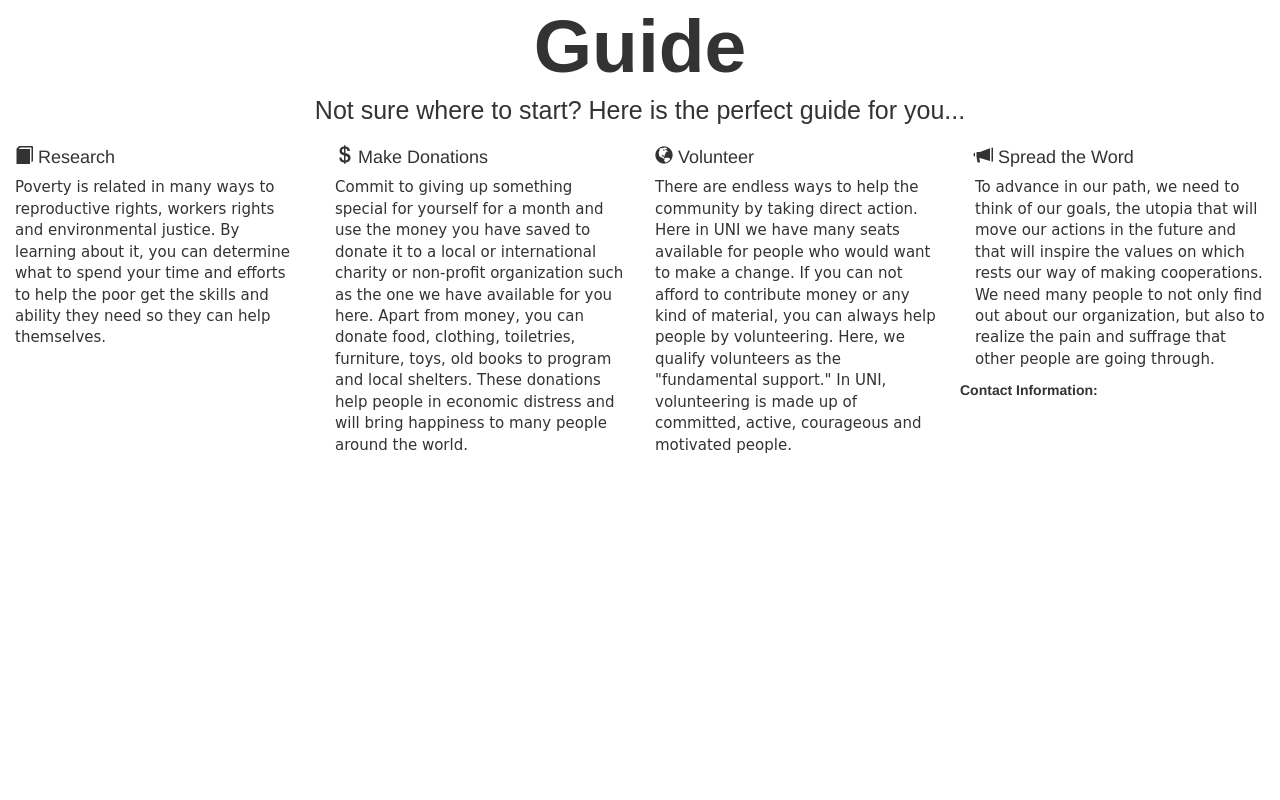
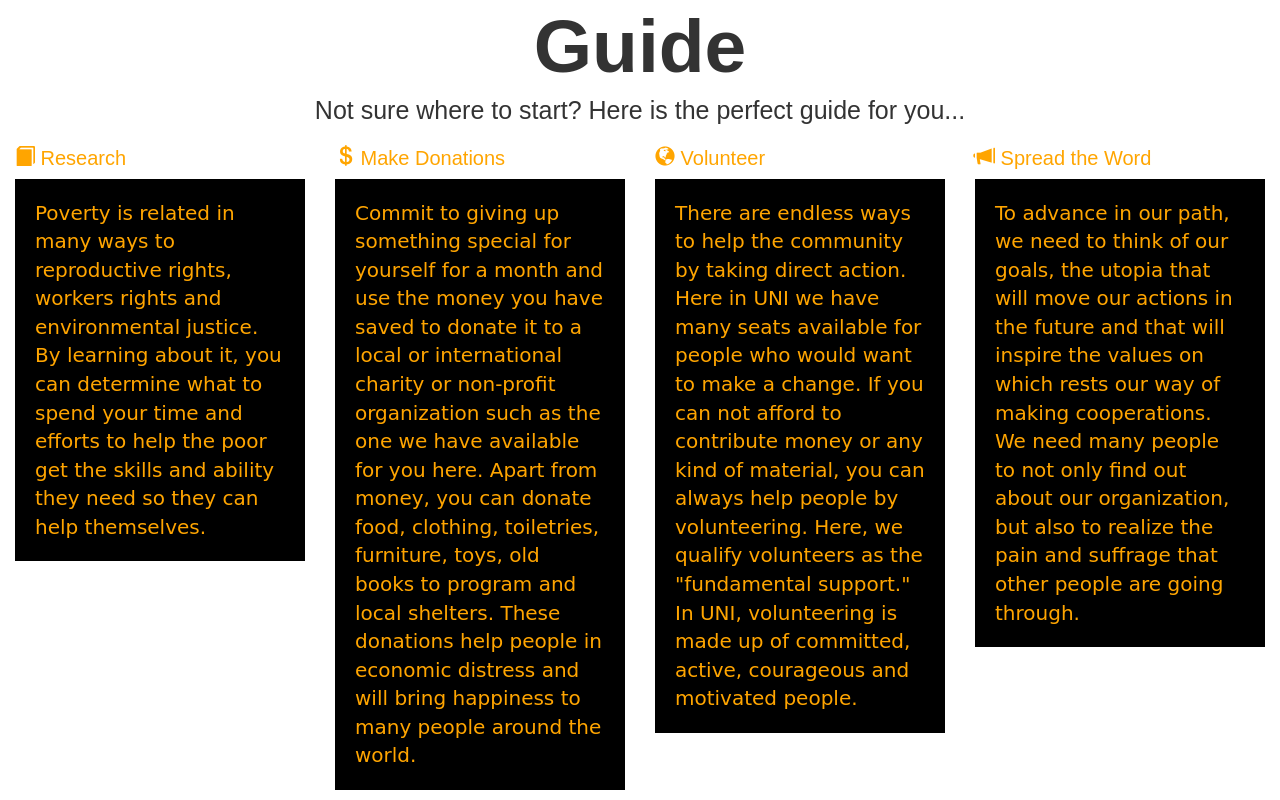
Before and after one commit to biannak6288/uni, a plain HTML site: page index.html in a window 1280 px wide. Shown: the part 2182-2982 px from the top of the page. Before the commit the page ends 2648 px from the top, so only its background shows below. Drawn offline with nearby package versions, Linux system fonts and the light colour scheme.

Commit message:
add information to the guide

```diff
--- a/index.css
+++ b/index.css
@@ -19,6 +19,18 @@ h3 {
   color: white;
 }
 
+h4{
+  font-family:'Rubik Mono One', sans-serif;
+  font-size: 20px;
+  color: orange;
+
+}
+
+h5 {
+  font-size: 25px;
+  text-align: center;
+  font-family:'Rubik Mono One', sans-serif;
+}
 .navbar-brand {
   padding: 0px;
 }
@@ -32,7 +44,6 @@ h3 {
   font-family:'Rubik Mono One', sans-serif;
 
 }
-
 
 .welcome {
   padding: 20px;
@@ -49,7 +60,10 @@ h3 {
 
 p {
   font-family:'Londrina Shadow', cursive;
-  font-size: 15px;
+  font-size: 20px;
+  color: orange;
+  padding: 20px;
+  background-color: black;
 }
 
 #header {
@@ -83,9 +97,3 @@ li{
   font-family: 'Londrina Shadow', cursive;
   font-size: 25px;
 }
-
-h5{
-  font-size: 25px;
-  text-align: center;
-  font-family:'Rubik Mono One', sans-serif;
-}
--- a/index.html
+++ b/index.html
@@ -170,7 +170,7 @@
 <br>
 <br>
 <div class="contact-info">
-    <strong>Contact Information:</strong>
+
 
 </div>
 
```
